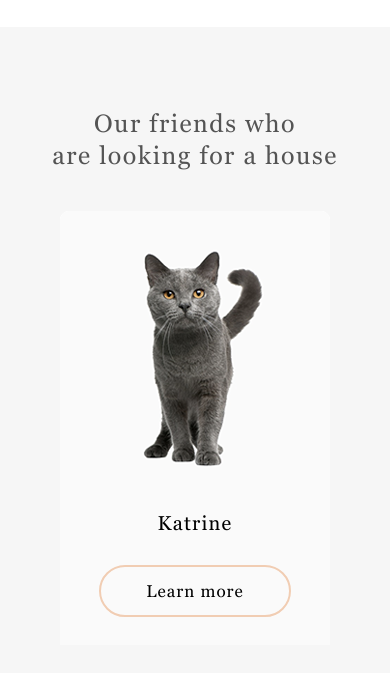
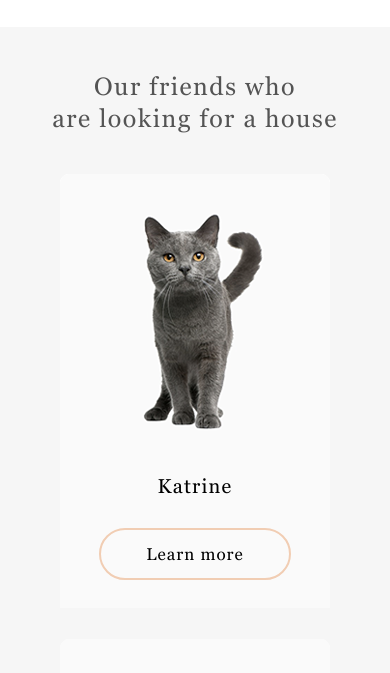
Before and after one commit to NikitaKakurin/Shelter, a website built with webpack: page shelter/src/pets.html in a window 390 px wide. Shown: the part 93-766 px from the top of the page. Built offline with nearby package versions, Linux system fonts and the light colour scheme; a web font is replaced by a local one.

Commit message:
fix: padding top on pets our friends 320

```diff
--- a/shelter/src/css/components/_our-friends.scss
+++ b/shelter/src/css/components/_our-friends.scss
@@ -169,6 +169,7 @@
     }
 
     @media screen and (max-width:767px) {
+        padding-top: 163px;
         padding-bottom: 43px;
     }
 
```
